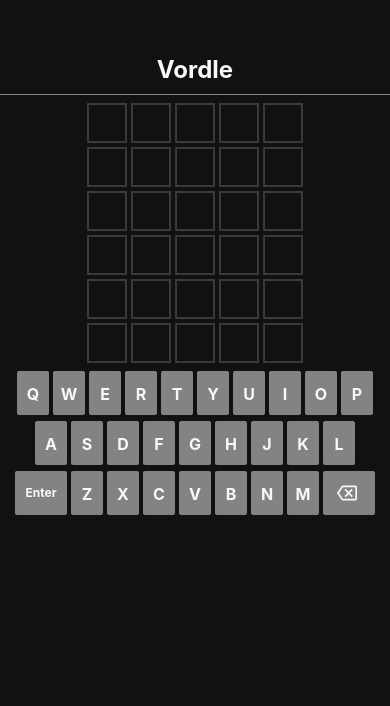
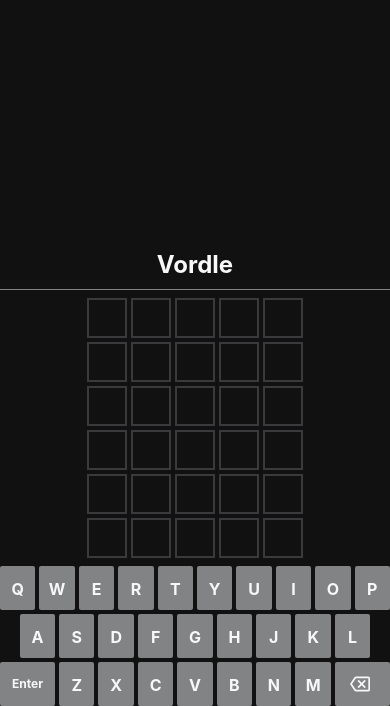
Before and after one commit to astatochek/vordle, a Vue app: page / in a window 390 px wide. Shown: the part 138-844 px from the top of the page. Built offline with nearby package versions, Linux system fonts and the light colour scheme.

Commit message:
add mobile design

```diff
--- a/src/App.vue
+++ b/src/App.vue
@@ -19,8 +19,8 @@ fromEvent(document, 'keydown').subscribe((event) => {
 </script>
 
 <template>
-  <main class="flex h-dvh min-h-fit w-full text-cultured items-center justify-center">
-    <div class="flex flex-col justify-start items-center w-full">
+  <main class="flex h-dvh min-h-fit w-full text-cultured items-around justify-center kb:items-center kb:justify-center">
+    <div class="flex flex-col justify-end kb:justify-start items-center w-full">
       <h1 class="text-2xl font-bold">Vordle</h1>
       <hr class="h-px mt-2 w-full bg-cultured/50 border-0" />
       <section class="flex mt-2 justify-center items-center">
--- a/src/components/KeyTile.vue
+++ b/src/components/KeyTile.vue
@@ -6,7 +6,7 @@ defineProps<Key>()
 
 <template>
   <button
-    class="rounded-sm w-8 h-11 text-base text-center pt-0.5 uppercase font-bold"
+    class="rounded-sm h-11 text-base text-center pt-0.5 uppercase font-bold"
     :class="{
       'bg-old-silver': status === 'empty',
       'bg-onyx': status === 'excluded',
--- a/src/components/KeyboardSection.vue
+++ b/src/components/KeyboardSection.vue
@@ -10,28 +10,28 @@ const { enterChar, enterWord, deleteChar } = store
 </script>
 
 <template>
-  <section class="flex flex-col mt-2 justify-start items-center gap-1.5">
-    <div class="flex flex-row gap-1">
+  <section class="flex flex-col mt-2 justify-start items-center gap-1.5 w-full kb:w-[460px]">
+    <div class="grid grid-cols-20 gap-1 w-full">
       <KeyTile
         v-for="key in keyboardFirstLine"
         :key="key.char"
         :char="key.char"
         :status="key.status"
         @key-click="() => enterChar(key.char)"
+        class="col-span-2"
       />
-    </div>
-    <div class="flex flex-row gap-1">
+      <div class="col-span-1" />
       <KeyTile
         v-for="key in keyboardSecondLine"
         :key="key.char"
         :char="key.char"
         :status="key.status"
         @key-click="() => enterChar(key.char)"
+        class="col-span-2"
       />
-    </div>
-    <div class="flex flex-row gap-1">
+      <div class="col-span-1" />
       <button
-        class="rounded-sm bg-old-silver w-[3.25rem] h-11 text-xs text-center font-bold"
+        class="rounded-sm bg-old-silver col-span-3 h-11 text-xs text-center font-bold"
         @click="enterWord"
       >
         Enter
@@ -42,9 +42,10 @@ const { enterChar, enterWord, deleteChar } = store
         :char="key.char"
         :status="key.status"
         @key-click="() => enterChar(key.char)"
+        class="col-span-2"
       />
       <button
-        class="rounded-sm bg-old-silver w-[3.25rem] h-11 flex justify-center items-center pr-1"
+        class="rounded-sm bg-old-silver col-span-3 h-11 flex justify-center items-center pr-1"
         @click="deleteChar"
       >
         <BackspaceIcon />
@@ -52,3 +53,9 @@ const { enterChar, enterWord, deleteChar } = store
     </div>
   </section>
 </template>
+
+<style>
+.grid-cols-20 {
+  grid-template-columns: repeat(20, minmax(0, 1fr));
+}
+</style>
--- a/tailwind.config.js
+++ b/tailwind.config.js
@@ -14,6 +14,9 @@ export default {
         'davys-grey': '#565758',
         'old-silver': '#818384',
         'cultured': '#f8f8f8'
+      },
+      screens: {
+        'kb': '460px'
       }
     },
   },
```
